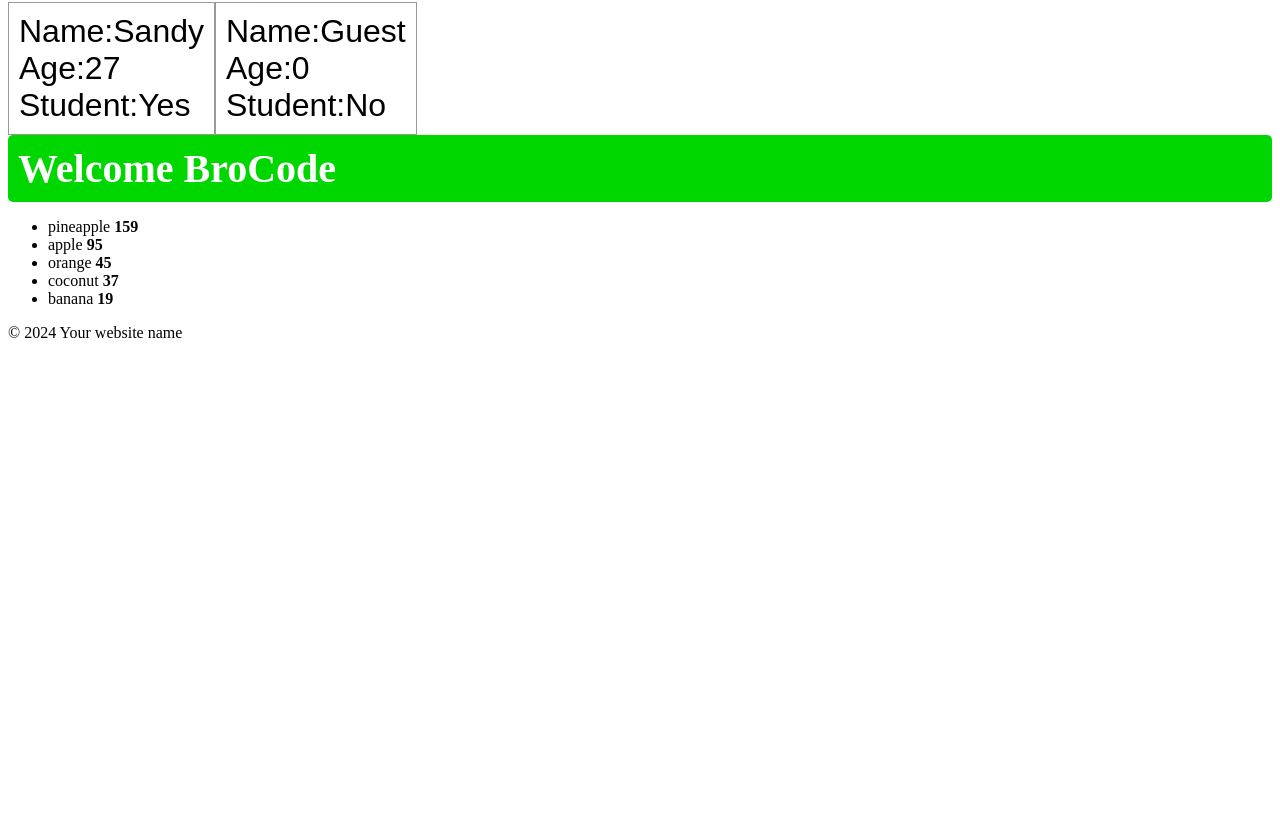
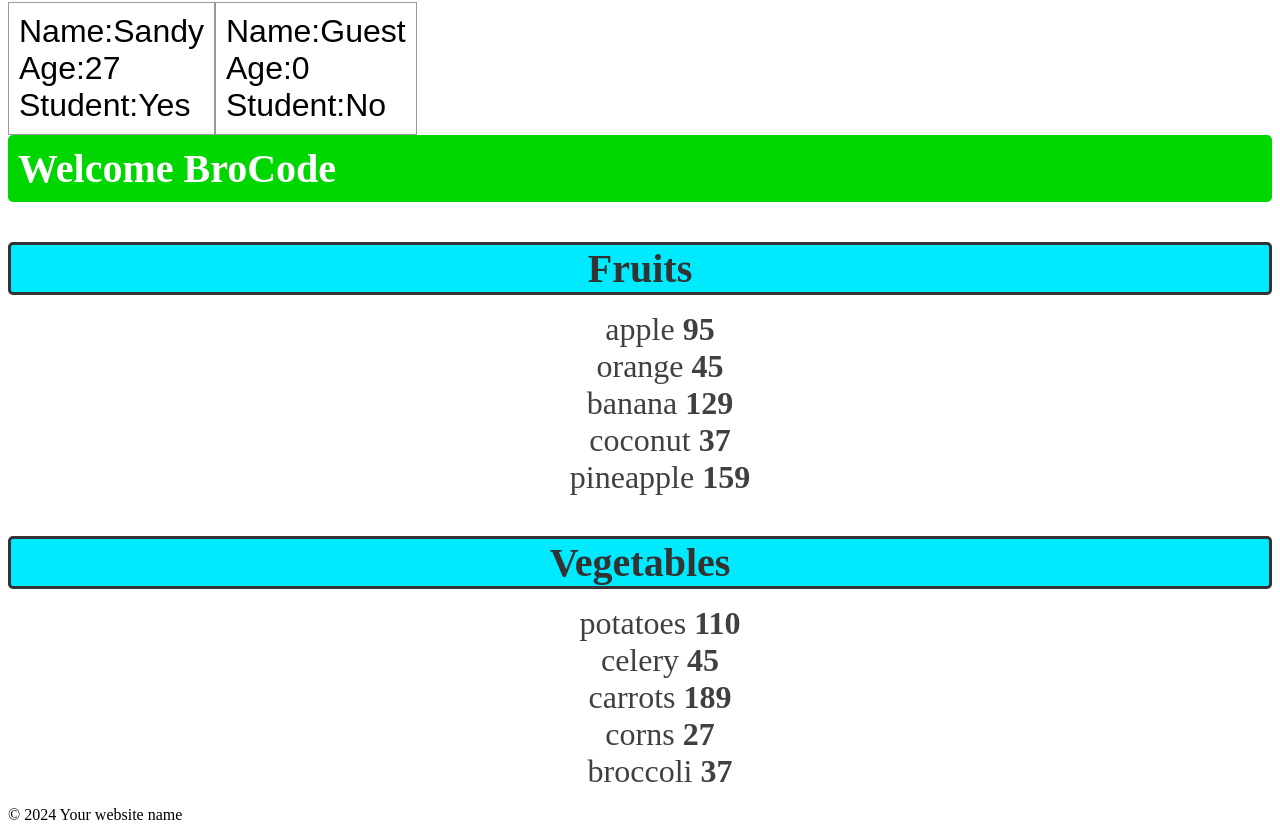
Before and after one commit to andremugabo/ReactTutorial_1, a React (Vite) app in the folder myreactApp/: page / in a window 1280 px wide. Shown: the part 742-1582 px from the top of the page. Before the commit the page ends 1100 px from the top, so only its background shows below. Built offline with nearby package versions, Linux system fonts and the light colour scheme.

Commit message:
list redering

```diff
--- a/myreactApp/src/App.jsx
+++ b/myreactApp/src/App.jsx
@@ -8,6 +8,20 @@
 import UserGreeting from "./UserGreeting.jsx";
 import List from "./List.jsx";
 function App() {
+  const fruits = [
+    { id: 1, name: "apple", calories: 95 },
+    { id: 2, name: "orange", calories: 45 },
+    { id: 3, name: "banana", calories: 129 },
+    { id: 4, name: "coconut", calories: 37 },
+    { id: 5, name: "pineapple", calories: 159 },
+  ];
+  const vegetables = [
+    { id: 6, name: "potatoes", calories: 110 },
+    { id: 7, name: "celery", calories: 45 },
+    { id: 8, name: "carrots", calories: 189 },
+    { id: 9, name: "corns", calories: 27 },
+    { id: 10, name: "broccoli", calories: 37 },
+  ];
   return (
     <>
       <Header />
@@ -25,7 +39,10 @@
       <Student name="Sandy" age={27} isStudent={true} />
       <Student />
       <UserGreeting isLoggedIn={true} userName="BroCode" />
-      <List />
+      {fruits.length > 0 ? <List items={fruits} category="Fruits" /> : null}
+      {vegetables.length > 0 ? (
+        <List items={vegetables} category="Vegetables" />
+      ) : null}
       <Footer />
     </>
   );
--- a/myreactApp/src/List.jsx
+++ b/myreactApp/src/List.jsx
@@ -1,28 +1,72 @@
 // rendering a list
-function List() {
+import propTypes from "prop-types";
+function List(props) {
   //   const fruits = ["apple", "orange", "banana", "coconut", "pineapple"];
   //   fruits.sort();
   //   return fruits;
   //   const listItems = fruits.map((fruit, index) => <li key={index}>{fruit}</li>);
-  const fruits = [
-    { id: 1, name: "apple", calories: 95 },
-    { id: 2, name: "orange", calories: 45 },
-    { id: 3, name: "banana", calories: 19 },
-    { id: 4, name: "coconut", calories: 37 },
-    { id: 5, name: "pineapple", calories: 159 },
-  ];
+  //   const fruits = [
+  //     { id: 1, name: "apple", calories: 95 },
+  //     { id: 2, name: "orange", calories: 45 },
+  //     { id: 3, name: "banana", calories: 129 },
+  //     { id: 4, name: "coconut", calories: 37 },
+  //     { id: 5, name: "pineapple", calories: 159 },
+  //   ];
 
   //   fruits.sort((a, b) => a.name.localeCompare(b.name)); //ALPHABETICAL
   //   fruits.sort((a, b) => b.name.localeCompare(a.name)); //reverse alphabetical
-  fruits.sort((a, b) => a.calories - b.calories); //NUMERICAL ORDER
-  fruits.sort((a, b) => b.calories - a.calories); //reverse NUMERICAL ORDER
+  //   fruits.sort((a, b) => a.calories - b.calories); //NUMERICAL ORDER
+  //   fruits.sort((a, b) => b.calories - a.calories); //reverse NUMERICAL ORDER
 
-  const listItems = fruits.map((fruit) => (
-    <li key={fruit.id}>
-      {fruit.name}&nbsp;<b>{fruit.calories}</b>
+  // const listItems = fruits.map((fruit) => (
+  //     <li key={fruit.id}>
+  //       {fruit.name}&nbsp;<b>{fruit.calories}</b>
+  //     </li>
+  //   ));
+
+  //   const lowCalFruits = fruits.filter((fruit) => fruit.calories < 100);
+  //   const highCalFruits = fruits.filter((fruit) => fruit.calories > 100);
+  const category = props.category;
+  const itemList = props.items;
+
+  const listItems = itemList.map((item) => (
+    <li key={item.id}>
+      {item.name}&nbsp;<b>{item.calories}</b>
     </li>
   ));
 
-  return <ul>{listItems}</ul>;
+  //   const listItems = lowCalFruits.map((lowCalFruit) => (
+  //     <li key={lowCalFruit.id}>
+  //       {lowCalFruits.name}&nbsp;{lowCalFruit.calories}
+  //     </li>
+  //   ));
+
+  //   const anotherList = highCalFruits.map((highCalFruit) => (
+  //     <li key={highCalFruit.id}>
+  //       {highCalFruit.name}&nbsp;{highCalFruit.calories}
+  //     </li>
+  //   ));
+  return (
+    <>
+      <h3 className="list-category">{category}</h3>
+      <ul className="list-items">{listItems}</ul>
+      {/* <ul>{anotherList}</ul> */}
+    </>
+  );
 }
+
+List.propTypes = {
+  category: propTypes.string,
+  items: propTypes.arrayOf(
+    propTypes.shape({
+      id: propTypes.number,
+      name: propTypes.string,
+      calories: propTypes.number,
+    })
+  ),
+};
+List.defaultsProps = {
+  category: "Category",
+  items: [],
+};
 export default List;
--- a/myreactApp/src/index.css
+++ b/myreactApp/src/index.css
@@ -66,3 +66,24 @@
   border-radius: 5px;
   margin: 0;
 }
+.list-category{
+  font-size: 2.5em;
+  font-weight: bold;
+  color:hsl(0, 0%, 20%);
+  margin-bottom: 10px;
+  text-align: center;
+  border: 3px solid;
+  border-radius: 5px;
+  background-color: hsl(185,100%,50%);
+}
+.list-items li{
+  font-size: 2em;
+  list-style: none;
+  color:hsl(0, 0% ,25%);
+  text-align: center;
+  margin:0;
+}
+.list-items li:hover{
+  color:hsl(0,0%,45%);
+  cursor:pointer;
+}
```
